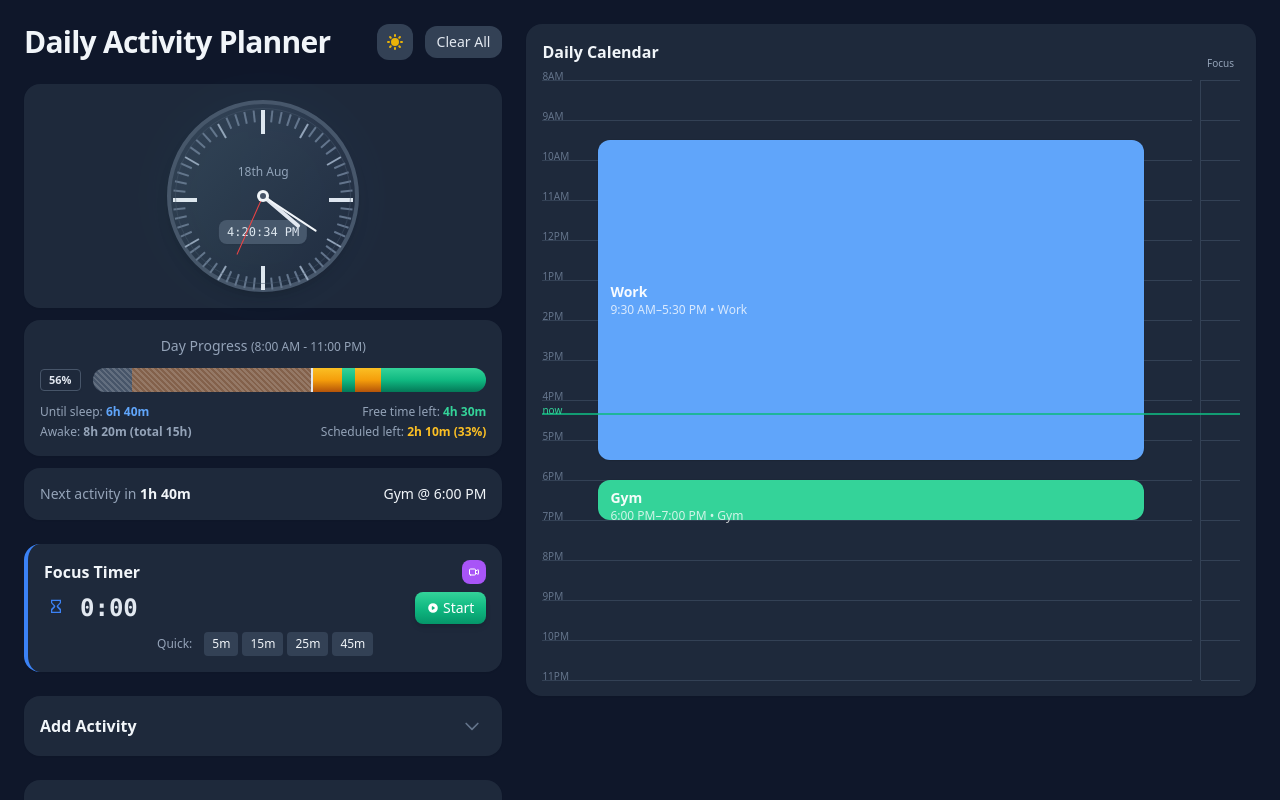
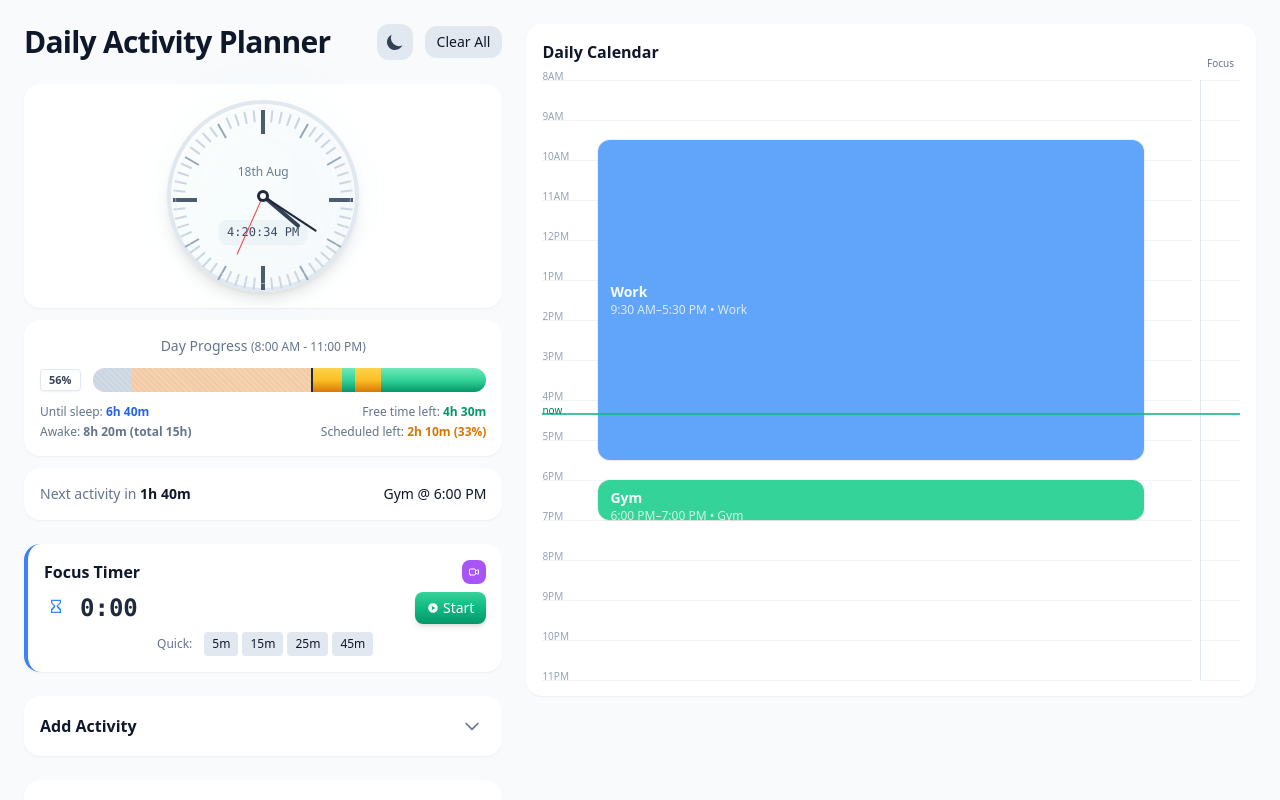
Before and after one commit to apratimsahu/daily-activity-scheduler, a React (Vite) app: page / in a window 1280 px wide. Shown: the top 800 px of the page. Built offline with nearby package versions, Linux system fonts and the light colour scheme.

Commit message:
Change default theme to light mode for deployment testing

```diff
--- a/src/daily-activity-scheduler.tsx
+++ b/src/daily-activity-scheduler.tsx
@@ -77,9 +77,9 @@ const ThemeProvider = ({ children }) => {
   const [isDark, setIsDark] = useState(() => {
     try {
       const saved = localStorage.getItem('planner.theme');
-      return saved ? JSON.parse(saved) : true; // Default to dark mode
+      return saved ? JSON.parse(saved) : false; // Default to light mode
     } catch {
-      return true;
+      return false;
     }
   });
 
```
